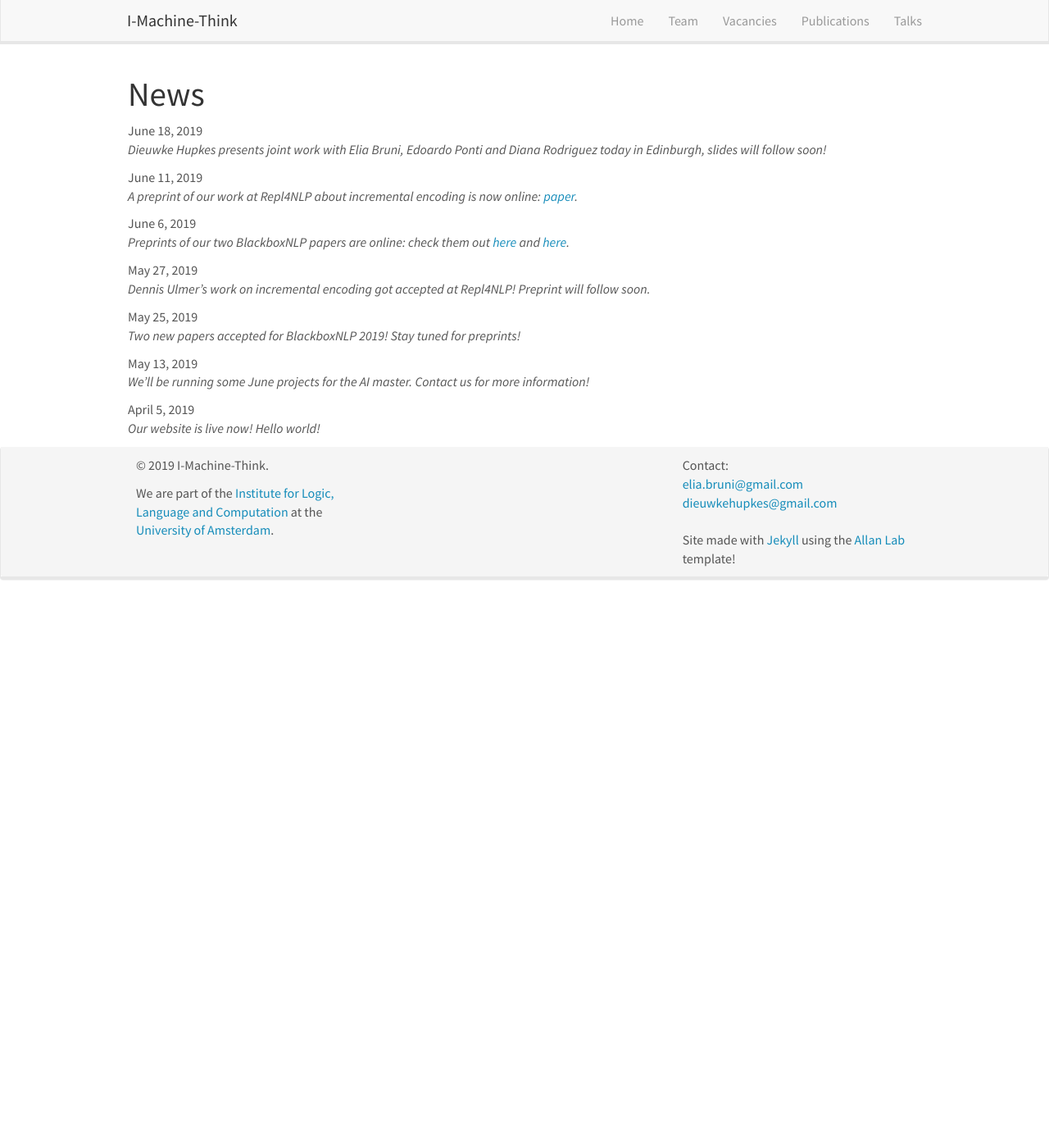
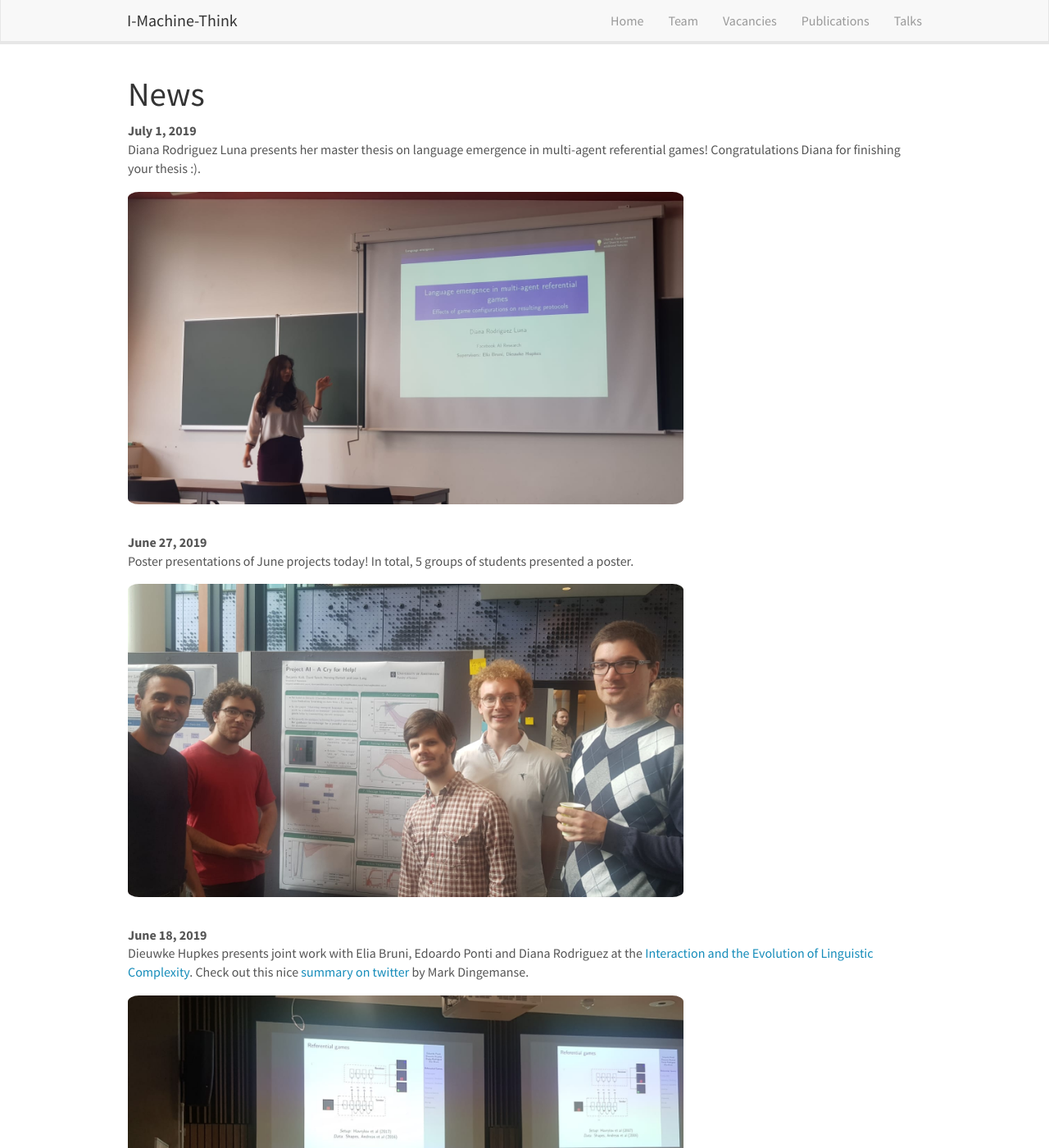
Before and after one commit to i-machine-think/i-machine-think.github.io, a Jekyll site: the page built from _pages/allnews.md, in a window 1280 px wide and 1400 px high. Shown: the whole window at 82% size. Built offline with Jekyll 4.4.1, drawn with Linux system fonts in a browser that asks for light colours; nearby versions of some CDN libraries; some of the changed text lies outside the part shown.

Commit message:
Update news

```diff
--- a/_data/news.yml
+++ b/_data/news.yml
@@ -1,8 +1,21 @@
+- date: "July 1, 2019"
+  headline: "Diana Rodriguez Luna presents her master thesis! Congratulations Diana for finishing your thesis :)."
+  content: "Diana Rodriguez Luna presents her master thesis on language emergence in multi-agent referential games! Congratulations Diana for finishing your thesis :)."
+  image: "diana_presentation.jpeg"
+
+- date: "June 27, 2019"
+  headline: "Poster presentations of June projects today!"
+  content: "Poster presentations of June projects today! In total, 5 groups of students presented a poster."
+  image: "poster_presentations.jpeg"
+
 - date: "June 18, 2019"
-  headline: "Dieuwke Hupkes presents joint work with Elia Bruni, Edoardo Ponti and Diana Rodriguez today in Edinburgh, slides will follow soon!"
+  headline: "Dieuwke Hupkes presents joint work with Elia Bruni, Edoardo Ponti and Diana Rodriguez in Edinburgh!"
+  content: "Dieuwke Hupkes presents joint work with Elia Bruni, Edoardo Ponti and Diana Rodriguez at the <a href='http://www.lel.ed.ac.uk/cle/index.php/ielc2019/'>Interaction and the Evolution of Linguistic Complexity</a>. Check out this nice <a href='https://twitter.com/DingemanseMark/status/1140923442000289792'>summary on twitter</a> by Mark Dingemanse."
+  image: "Dieuwke_Edinburgh.jpeg"
 
 - date: "June 11, 2019"
   headline: "A preprint of our work at Repl4NLP about incremental encoding is now online: <a href='https://arxiv.org/pdf/1906.03293.pdf'>paper</a>."
+  content: "A preprint of our work about incremental encoding is now online. You can find it <a href='https://arxiv.org/pdf/1906.03293.pdf'>here</a>. Dennis Ulmer will present the work as a poster at the <a href='https://sites.google.com/view/repl4nlp2019'>Repl4NLP workshop</a> on August 2."
 
 - date: "June 6, 2019"
   headline: 'Preprints of our two BlackboxNLP papers are online: check them out <a href="https://arxiv.org/abs/1906.01234.pdf">here</a> and <a href="https://arxiv.org/abs/1906.01634.pdf">here</a>.'
--- a/_includes/news.html
+++ b/_includes/news.html
@@ -3,7 +3,7 @@
 <h4>News</h4>
 
 {% for article in site.data.news limit:4 %}
-{{ article.date }}
+<b>{{ article.date }}</b>
 <p><em>{{ article.headline }}</em></p>
 {% endfor %}
 
--- a/_pages/allnews.md
+++ b/_pages/allnews.md
@@ -9,6 +9,15 @@ permalink: /allnews.html
 # News
 
 {% for article in site.data.news %}
-<p>{{ article.date }} <br>
-<em>{{ article.headline }}</em></p>
+<p><b>{{ article.date }}</b><br>
+{% if article.content %}
+{{ article.content }}
+{% else %}
+{{ article.headline }}
+{% endif %}
+<br>
+{% if article.image %} <img src="{{ site.url }}{{ site.baseurl }}/images/news/{{ article.image }}" width='70%' style='float: centre'/> {% endif %}
+<br>
+</p>
+
 {% endfor %}
```
Also changed, not shown: images/news/Dieuwke_ENS.jpeg (added), images/news/Dieuwke_Edinburgh.jpeg (added), images/news/diana_presentation.jpeg (added), images/news/poster_presentations.jpeg (added).
